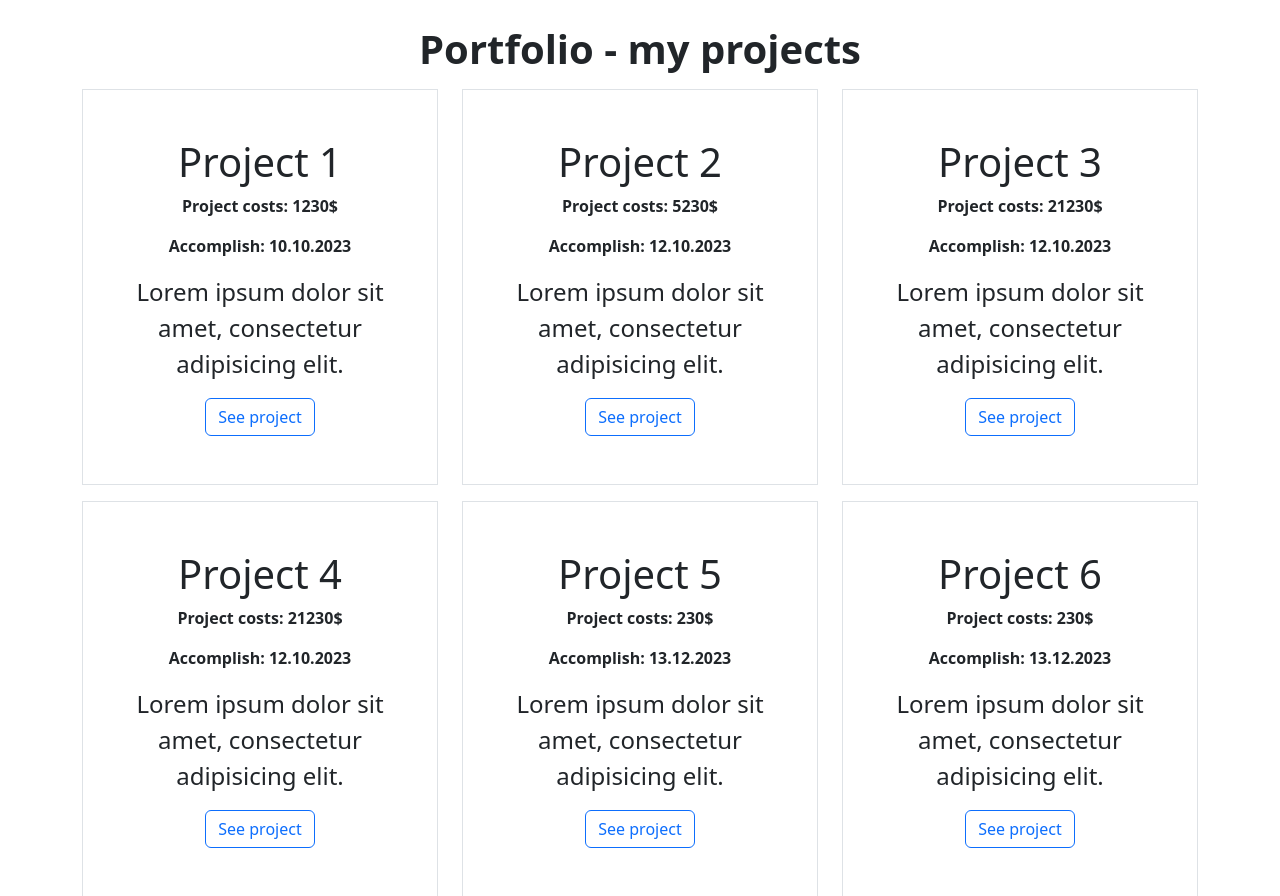
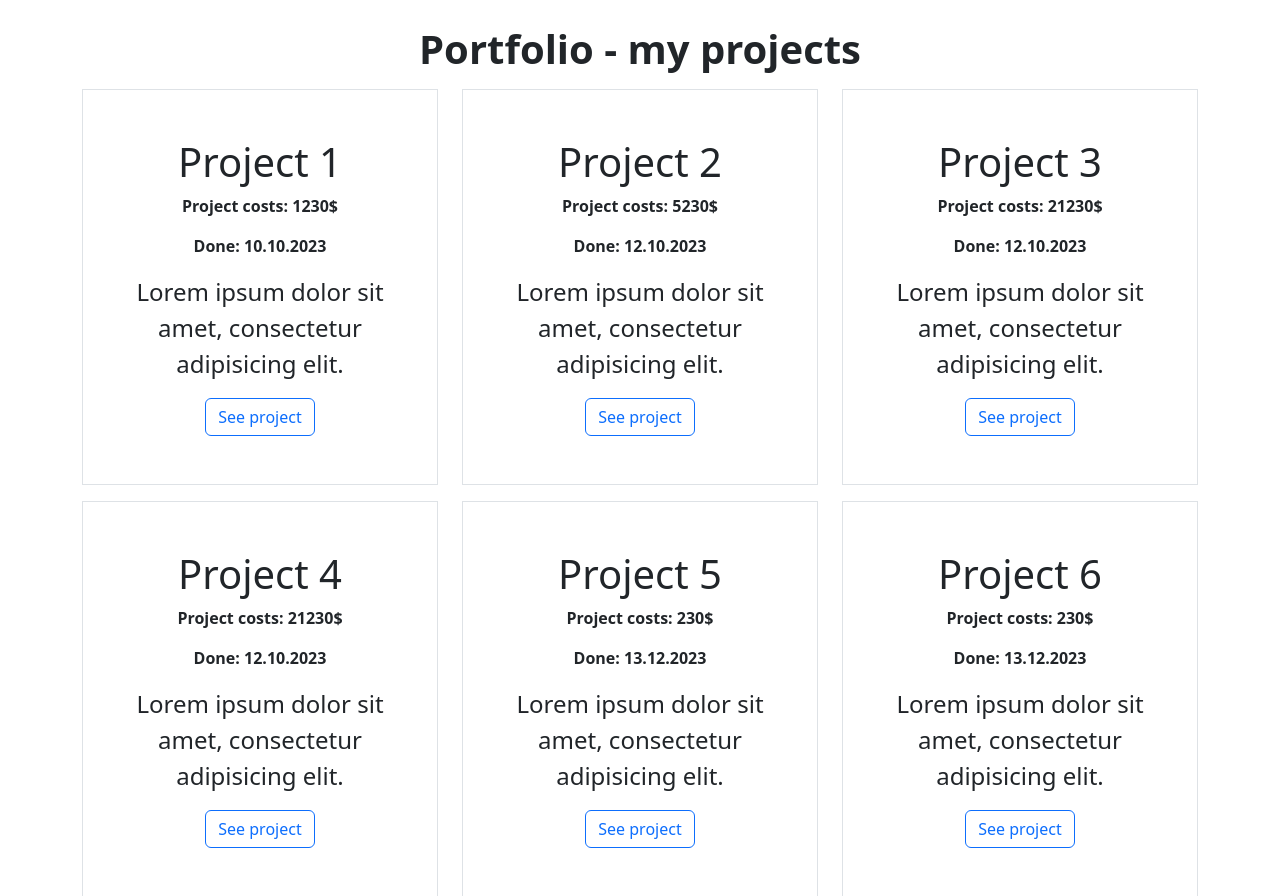
Before and after one commit to PythonDrinkCoffee/flask-app-test, a Flask app: page / in a window 1280 px wide. Shown: the part 1103-1999 px from the top of the page. Run offline with Flask 2, Linux system fonts and the light colour scheme.

Commit message:
changes projects.html

```diff
--- a/templates/elements/projects.html
+++ b/templates/elements/projects.html
@@ -5,7 +5,7 @@
             <span> Project costs: {{ project['costs'] }} </span>
         </p>
         <p>
-            <span> Accomplish: {{ project['data'] }} </span>
+            <span> Done: {{ project['data'] }} </span>
         </p>
         <p class="fs-4 fw-light">{{ project['description'] }}</p>
         <a href=""><button class="btn btn-outline-primary"> See project </button></a>
```
